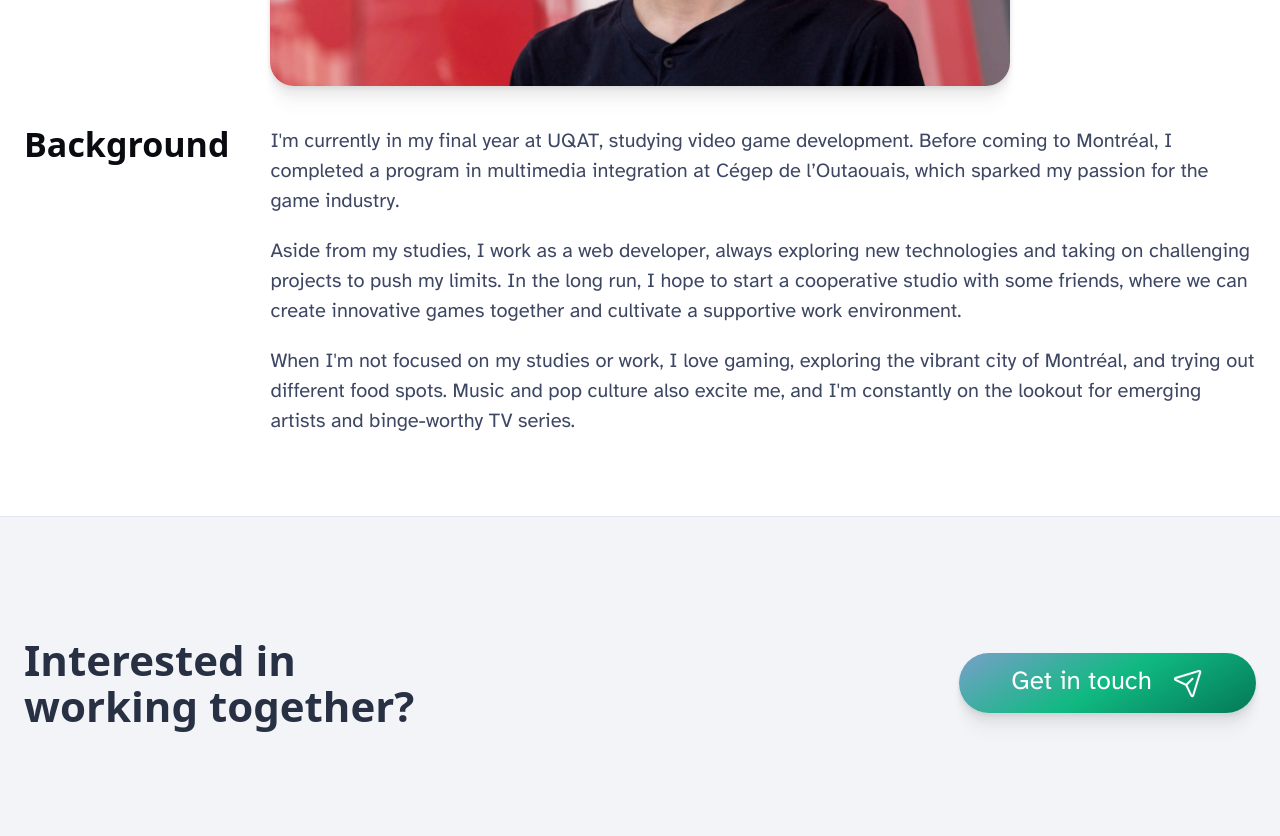
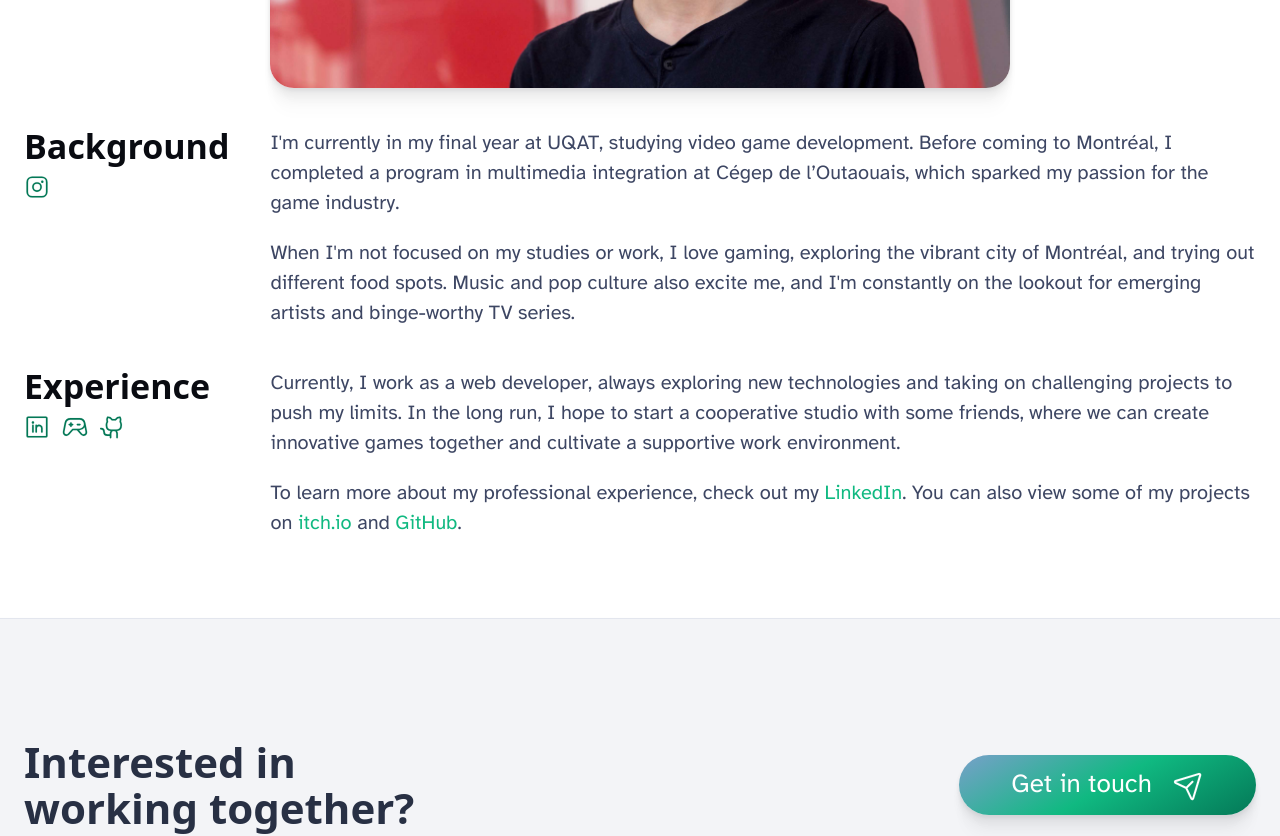
Before and after one commit to jakobbouchard/jakobbouchard, an Astro site: page /about in a window 1280 px wide. Shown: the part 720-1556 px from the top of the page. Built offline with nearby package versions, Linux system fonts and the light colour scheme; Astro itself is replaced by a stand-in of ours; a web font is replaced by a local one.

Commit message:
Design tweaks - Add social icons and links to about and contact pages - Add CTA button from home to about page - Specify UE version in filters - Enlarge menu slightly and change font - Fix filter fonts

```diff
--- a/src/components/Header.astro
+++ b/src/components/Header.astro
@@ -224,6 +224,7 @@ const socialMedias: {
 		display: inline-block;
 		color: var(--gray-300);
 		text-decoration: none;
+		font-family: var(--font-body);
 	}
 
 	.link.active {
@@ -374,6 +375,10 @@ const socialMedias: {
 			justify-content: flex-end;
 			gap: 0;
 		}
+
+		.link {
+			font-size: var(--text-base);
+		}
 	}
 
 	@media (forced-colors: active) {
--- a/src/components/Hero.astro
+++ b/src/components/Hero.astro
@@ -88,6 +88,7 @@ function getCTAText() {
 		}
 
 		.start {
+			align-items: start;
 			text-align: start;
 		}
 
--- a/src/pages/about.astro
+++ b/src/pages/about.astro
@@ -8,6 +8,7 @@ import ContactCTA from "@components/ContactCTA.astro";
 import Hero from "@components/Hero.astro";
 
 import portrait from "@assets/portrait.jpg";
+import Icon from "@components/Icon.astro";
 ---
 
 <BaseLayout
@@ -31,7 +32,17 @@ import portrait from "@assets/portrait.jpg";
 			</header>
 
 			<section>
-				<h2 class="section-title">Background</h2>
+				<div class="section-title">
+					<h2>Background</h2>
+					<div class="socials">
+						<a
+							rel="me external noreferrer"
+							href="https://instagram.com/jakobbouchard"
+						>
+							<Icon title="Instagram" icon="instagram-logo" />
+						</a>
+					</div>
+				</div>
 				<div class="content">
 					<p>
 						I'm currently in my final year at UQAT, studying video game
@@ -40,17 +51,57 @@ import portrait from "@assets/portrait.jpg";
 						passion for the game industry.
 					</p>
 					<p>
-						Aside from my studies, I work as a web developer, always exploring
-						new technologies and taking on challenging projects to push my
-						limits. In the long run, I hope to start a cooperative studio with
-						some friends, where we can create innovative games together and
-						cultivate a supportive work environment.
-					</p>
-					<p>
 						When I'm not focused on my studies or work, I love gaming, exploring
 						the vibrant city of Montréal, and trying out different food spots.
 						Music and pop culture also excite me, and I'm constantly on the
 						lookout for emerging artists and binge-worthy TV series.
+					</p>
+				</div>
+			</section>
+			<section>
+				<div class="section-title">
+					<h2>Experience</h2>
+					<div class="socials">
+						<a
+							rel="me external noreferrer"
+							href="https://linkedin.com/in/jakobbouchard"
+						>
+							<Icon title="LinkedIn" icon="linkedin-logo" />
+						</a>
+						<a
+							rel="me external noreferrer"
+							href="https://jakobbouchard.itch.io"
+						>
+							<Icon title="Itch.io" icon="game-controller" />
+						</a>
+						<a
+							rel="me external noreferrer"
+							href="https://github.com/jakobbouchard"
+						>
+							<Icon title="GitHub" icon="github-logo" />
+						</a>
+					</div>
+				</div>
+				<div class="content">
+					<p>
+						Currently, I work as a web developer, always exploring new
+						technologies and taking on challenging projects to push my limits.
+						In the long run, I hope to start a cooperative studio with some
+						friends, where we can create innovative games together and cultivate
+						a supportive work environment.
+					</p>
+					<p>
+						To learn more about my professional experience, check out my
+						<a
+							rel="me external noreferrer"
+							href="https://linkedin.com/in/jakobbouchard">LinkedIn</a
+						>. You can also view some of my projects on <a
+							rel="me external noreferrer"
+							href="https://jakobbouchard.itch.io">itch.io</a
+						> and <a
+							rel="me external noreferrer"
+							href="https://github.com/jakobbouchard">GitHub</a
+						>.
 					</p>
 				</div>
 			</section>
@@ -85,6 +136,33 @@ import portrait from "@assets/portrait.jpg";
 	.section-title {
 		margin-bottom: 0.5em;
 		grid-column-start: 1;
+		display: flex;
+		align-items: center;
+		gap: 1rem;
+	}
+
+	.socials {
+		--icon-size: var(--text-xl);
+
+		display: flex;
+		gap: 0.5rem;
+		font-size: var(--icon-size);
+	}
+
+	.socials a {
+		display: flex;
+		text-decoration: none;
+		color: var(--accent-dark);
+		transition: color var(--theme-transition);
+	}
+
+	.socials a:hover,
+	.socials a:focus {
+		color: var(--gray-0);
+	}
+
+	.section-title h2 {
+		margin: 0;
 		font-size: var(--text-2xl);
 		color: var(--gray-0);
 	}
@@ -124,7 +202,13 @@ import portrait from "@assets/portrait.jpg";
 		}
 
 		.section-title {
-			font-size: var(--text-xl);
+			flex-direction: column;
+			align-items: flex-start;
+			gap: 0.5rem;
+		}
+
+		.socials {
+			gap: 0.75rem;
 		}
 	}
 
--- a/src/pages/contact.astro
+++ b/src/pages/contact.astro
@@ -2,6 +2,7 @@
 import BaseLayout from "@layouts/BaseLayout.astro";
 
 import Hero from "@components/Hero.astro";
+import Icon from "@components/Icon.astro";
 ---
 
 <BaseLayout
@@ -17,22 +18,40 @@ import Hero from "@components/Hero.astro";
 				/>
 			</header>
 			<section>
-				<h2 class="section-title">Email</h2>
+				<div class="section-title">
+					<h2>Email</h2>
+					<a class="email" href="mailto:jakob@bchrd.ca">jakob@bchrd.ca</a>
+				</div>
 				<div class="content">
 					<p>
 						If you’d like to get in touch with me, feel free to reach out via
-						email at <a href="mailto:jakob@jakobbouchard.dev">
-							jakob@jakobbouchard.dev</a
-						>. I’m always open to new opportunities, collaborations, and
-						discussions related to game development. Whether you have a project
-						in mind, want to discuss ideas, or simply connect, I’d be happy to
-						hear from you. Please don’t hesitate to send me an email, and I’ll
-						make sure to get back to you as soon as possible!
+						email at <a href="mailto:jakob@bchrd.ca">jakob@bchrd.ca</a>. I’m
+						always open to new opportunities, collaborations, and discussions
+						related to game development. Whether you have a project in mind,
+						want to discuss ideas, or simply connect, I’d be happy to hear from
+						you. Please don’t hesitate to send me an email, and I’ll make sure
+						to get back to you as soon as possible!
 					</p>
 				</div>
 			</section>
 			<section>
-				<h2 class="section-title">Social media</h2>
+				<div class="section-title">
+					<h2>Social media</h2>
+					<div class="socials">
+						<a
+							rel="me external noreferrer"
+							href="https://linkedin.com/in/jakobbouchard"
+						>
+							<Icon title="LinkedIn" icon="linkedin-logo" />
+						</a>
+						<a
+							rel="me external noreferrer"
+							href="https://instagram.com/jakobbouchard"
+						>
+							<Icon title="Instagram" icon="instagram-logo" />
+						</a>
+					</div>
+				</div>
 				<div class="content">
 					<p>
 						If you prefer to connect through social media, feel free to reach
@@ -66,7 +85,46 @@ import Hero from "@components/Hero.astro";
 	.section-title {
 		margin-bottom: 0.5em;
 		grid-column-start: 1;
+		display: flex;
+		align-items: center;
+		gap: 1rem;
+	}
+
+	.socials {
+		--icon-size: var(--text-xl);
+
+		display: flex;
+		gap: 0.5rem;
+		font-size: var(--icon-size);
+	}
+
+	.socials a {
+		display: flex;
+		text-decoration: none;
+		color: var(--accent-dark);
+		transition: color var(--theme-transition);
+	}
+
+	.socials a:hover,
+	.socials a:focus {
+		color: var(--gray-0);
+	}
+
+	.section-title h2 {
+		margin: 0;
 		font-size: var(--text-2xl);
+		color: var(--gray-0);
+	}
+
+	.section-title .email {
+		font-size: var(--text-md);
+		text-decoration: none;
+		color: var(--accent-dark);
+		transition: color var(--theme-transition);
+	}
+
+	.section-title .email:hover,
+	.section-title .email:focus {
 		color: var(--gray-0);
 	}
 
@@ -105,7 +163,13 @@ import Hero from "@components/Hero.astro";
 		}
 
 		.section-title {
-			font-size: var(--text-xl);
+			flex-direction: column;
+			align-items: flex-start;
+			gap: 0.5rem;
+		}
+
+		.socials {
+			gap: 0.75rem;
 		}
 	}
 
--- a/src/pages/index.astro
+++ b/src/pages/index.astro
@@ -44,6 +44,7 @@ const projects = (await getCollection("work"))
 							 Coffee enjoyer
 						</Pill>
 					</div>
+					<CallToAction href="/about">Get to know me</CallToAction>
 				</Hero>
 
 				<Image
--- a/src/pages/work.astro
+++ b/src/pages/work.astro
@@ -121,6 +121,7 @@ const filters = [
 		box-shadow: var(--shadow-md);
 		white-space: nowrap;
 		font-size: var(--text-base);
+		font-family: var(--font-body);
 		cursor: pointer;
 	}
 
@@ -150,6 +151,7 @@ const filters = [
 		border-radius: 999rem;
 		color: var(--accent-regular);
 		font-size: var(--text-base);
+		font-family: var(--font-body);
 		text-align: center;
 		padding: 0.5rem 1rem;
 	}
--- a/src/pages/work/[...slug].astro
+++ b/src/pages/work/[...slug].astro
@@ -164,6 +164,7 @@ const { Content } = await entry.render();
 		.back-link {
 			display: block;
 			align-self: flex-start;
+			font-size: var(--text-md);
 		}
 
 		.details {
```
Also changed, not shown: src/content/work/splatoon-style-mechanic.md (+1 -1 lines).
